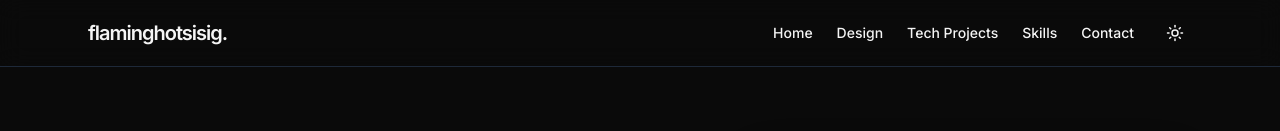
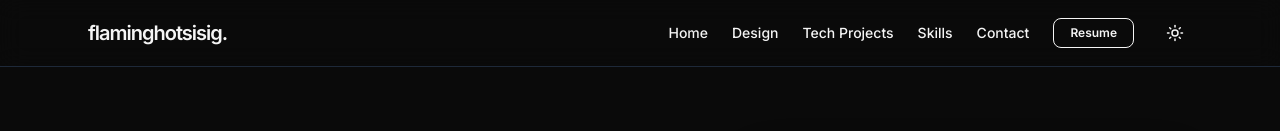
Before and after one commit to loydskie11/flaminghotsisig-personal-website, a React (Vite) app: page / in a window 1280 px wide. Shown: the top 131 px of the page. Built offline with nearby package versions, Linux system fonts and the light colour scheme; grey boxes are pictures that could not be loaded.

Commit message:
feat: add View Resume button to navbar

```diff
--- a/src/App.jsx
+++ b/src/App.jsx
@@ -795,6 +795,14 @@ const App = () => {
                 {link.name}
               </a>
             ))}
+            <a
+              href="/Jhon_Lyod_Saquilon_Resume.pdf"
+              target="_blank"
+              rel="noreferrer"
+              className="px-4 py-1.5 text-xs font-bold border border-black dark:border-white rounded-lg hover:bg-black hover:text-white dark:hover:bg-white dark:hover:text-black transition-colors"
+            >
+              Resume
+            </a>
             <button
               onClick={() => setIsDarkMode(!isDarkMode)}
               className="p-2 rounded-full hover:bg-gray-200 dark:hover:bg-gray-800 transition-colors cursor-pointer"
@@ -840,6 +848,15 @@ const App = () => {
                   {link.name}
                 </a>
               ))}
+              <a
+                href="/Jhon_Lyod_Saquilon_Resume.pdf"
+                target="_blank"
+                rel="noreferrer"
+                onClick={() => setIsMobileMenuOpen(false)}
+                className="hover:text-gray-500 transition-colors border-b border-gray-100 dark:border-gray-900 pb-4"
+              >
+                View Resume
+              </a>
             </motion.div>
           )}
         </AnimatePresence>
```
